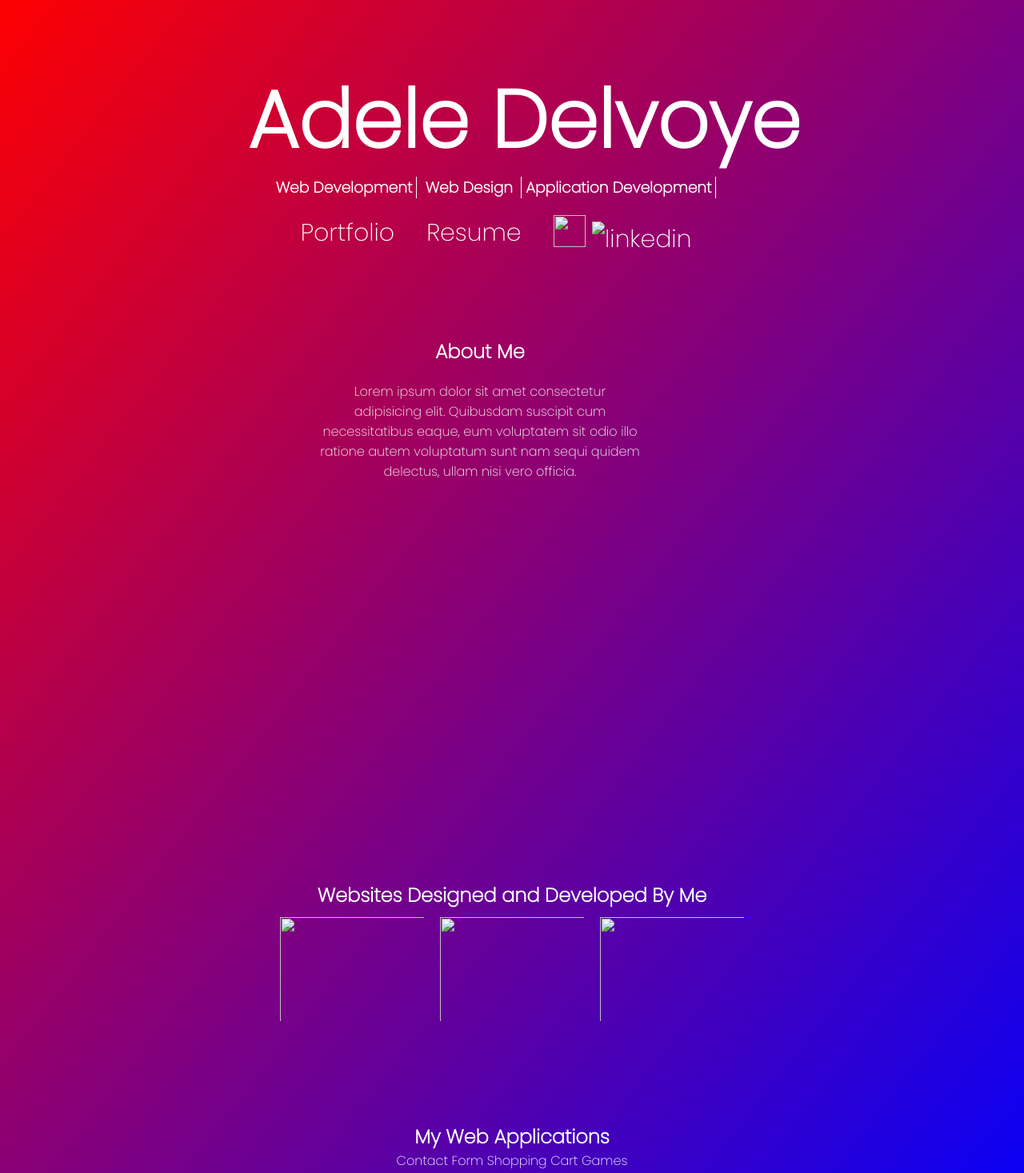
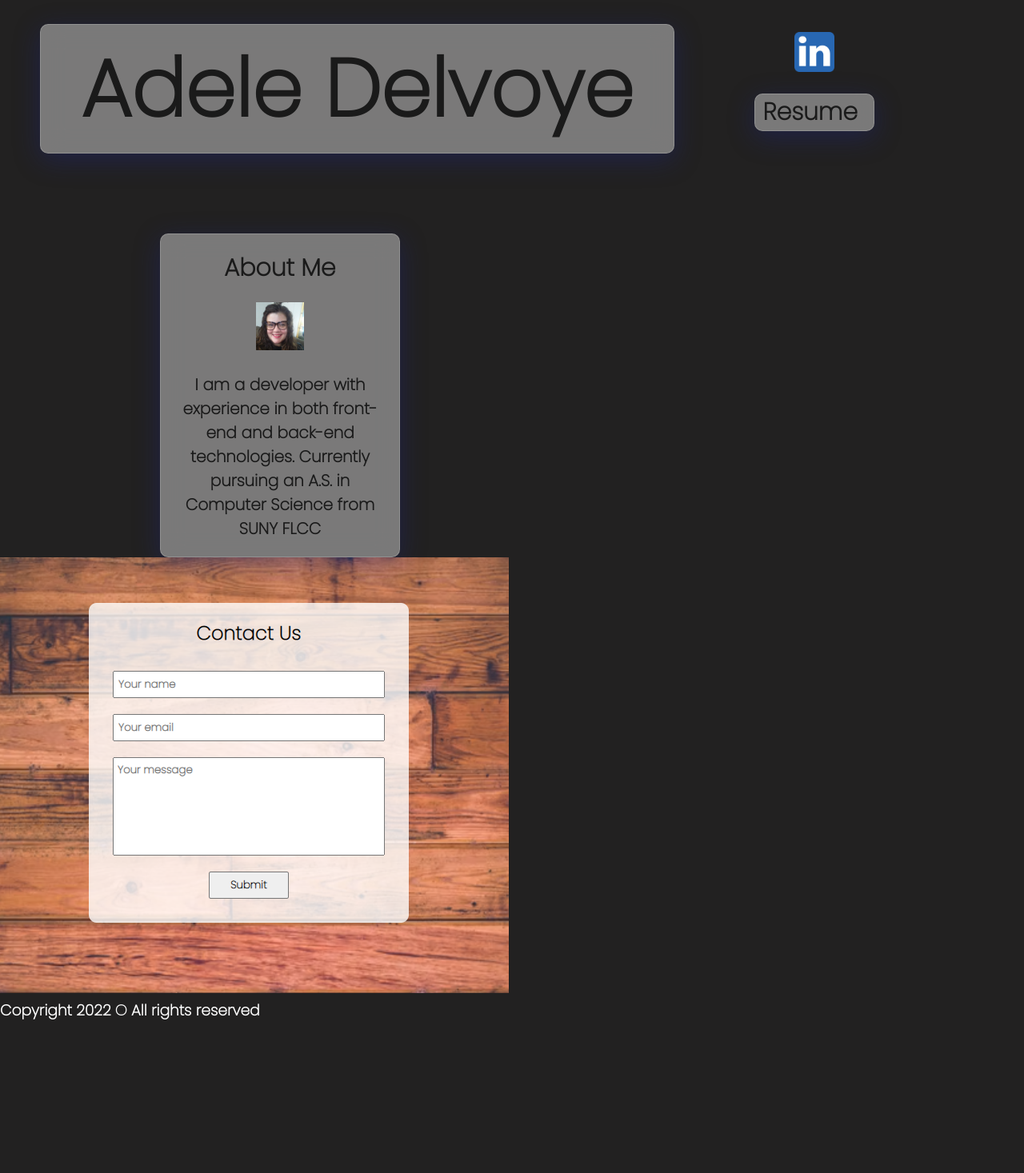
Before and after one commit to adelvoye/adelvoye.github.io, a plain HTML site: page index.html in a window 1280 px wide. Shown: the part 20-1487 px from the top of the page at 80% size. After the commit the page ends 1298 px from the top, so only its background shows below. Drawn offline with Linux system fonts and the light colour scheme.

Commit message:
glassmorphism

```diff
--- a/index.html
+++ b/index.html
@@ -13,53 +13,63 @@
 <section class="landing">
   <div class="title">
     <h1 class="name">Adele Delvoye</h1>
-    <h3 class="title"><span>Web Development</span>
-       <span>Web Design </span><span>Application Development</span></h3>
 
-</div>
-  <div class="navbar">
+
+    <nav>
       <ul>
-      <li><a href="#portfolio">Portfolio</a></li>
-      <li><a href="resume.pdf" download="resume.pdf">Resume</a></li>
-      <li><a href="https://www.github.com/adelvoye" target="blank"><img src="images/github.png" alt=""></a>
-      <a href="http://www.linkedin.com/in/adelerdelvoye" target="blank"><img src="images/linkedin.png" alt="linkedin" class="linkedin"></a></li>
+
+
+
+        <a href="http://www.linkedin.com/in/adelerdelvoye" target="blank"><img src="linkedin.png" alt="linkedin" class="linkedin"></a></li>
+
       </ul>
+    <div class="resume-btn">
+    <a href="resume.pdf" download="resume.pdf">Resume</a>
+  </nav>
   </div>
 
 
 </section>
 
-<section class="about-me">
+
+<section class="hero">
+
+
+  <div class="about-me">
   <h1>About Me</h1>
-  <p>Lorem ipsum dolor sit amet consectetur adipisicing elit. Quibusdam suscipit cum necessitatibus eaque, eum voluptatem sit odio illo ratione autem voluptatum sunt nam sequi quidem delectus, ullam nisi vero officia.</p>
+  <img src="headshot.jpg" class="headshot" alt="">
+  <p>I am a developer with experience in both front-end and back-end technologies.
+    Currently pursuing an A.S. in Computer Science from SUNY FLCC
+  </p>
+
+</div>
+
+
+
+
+
+
+
+
 </section>
 
    <section class="portfolio" id="portfolio">
+  <img src="contactform.png" alt="">
+  <img src="" alt="">
 
-  <div class="websites">
-  <h1>Websites
-  Designed and Developed By Me</h1>
 
-  <div class="website-grid">
-    <a href="DigiTech/index.html" target="blank"><img src="" alt=""></a>
-    <a href="SandyWebsite/index.html" target="blank"><img src="" alt=""></a>
-    <a href="Michael's Site/index.html" target="blank"><img src="" alt=""></a>
 
-  </div>
 
-</div>
 
-<div class="applications">
 
-  <h1>My Web Applications</h1>
 
-  <div class="app-grid">
-    <a href="#"><img src="" alt="">Contact Form</a>
-    <a href="#"><img src="" alt="">Shopping Cart</a>
-    <a href="#"><img src="" alt="">Games</a>
 
-  </div>
-</div>
+
+
+
+
+
+
 
 </section>
 
--- a/main.scss
+++ b/main.scss
@@ -9,9 +9,9 @@
 body {
   color: white;
   font-family: 'Poppins', sans-serif;
-  background: linear-gradient(to left top, blue, red);
+  background: rgb(34, 33, 33);
   background-repeat: no-repeat;
-  background: cover
+  background: cover;
 
 
 }
@@ -27,117 +27,182 @@ a {
 
 a:hover {
   color: rgb(231, 31, 107);
-  font-style: italic;
+  border-color:rgb(231, 31, 107)
 }
 
 
 
 // landing //
 
-.landing {
+  .title {
+
+    display: flex;
+    color:rgb(26, 26, 26);
+
+  nav {
+
+    margin-top: 50px;
+
+    ul {
+      list-style-type: none;
       display: flex;
-      flex-direction: column;
-      align-items: center;
-      padding-top: 100px;
+      justify-content: right;
+      padding-right: 40px;
 
 
-    .name {
-      font-size: 100px;
-      line-height: 60px;
+
+
+      img {
+        height: 50px;
+        width: auto;
+        margin: 10px;
+
+      }
 
     }
 
-    .title {
-      padding-left: 30px;
-      padding-top: 40px;
-      animation-name: fadeIn;
-      animation-duration: 2s;
+    .resume-btn {
+      color: rgb(26, 26, 26);
+      font-size: 30px;
+      border: solid white 1px;
+      border-radius: 10px;;
+      height: auto;
+      width: 150px;
+      margin-top: 10px;
+      margin-left: 100px;
+      padding-left:10px;
+      align-self: center;
+      background: rgba( 255, 255, 255, 0.4 );
+      box-shadow: 0 8px 32px 0 rgba( 31, 38, 135, 0.37 );
+      backdrop-filter: blur( 15.5px );
+      -webkit-backdrop-filter: blur( 15.5px );
+      border-radius: 10px;
+      border: 1px solid rgba( 255, 255, 255, 0.18 );
 
-      span {
-        border-right: white solid 1px;
-        padding-right: 5px;
-        padding-left: 5px;
+      a {
+
+        font-weight: bold;
+        color:rgb(26, 26, 26);
+
+
       }
 
 
 
     }
 
-    .navbar {
-      padding-top: 20px;
+  }
+
+    .resume-btn:hover {
+
+      opacity: .7;
+
+    }
+
+    .name {
+      font-size: 100px;
+      line-height: 60px;
+      color: rgb(26, 26, 26);
+      padding: 50px 50px 50px 50px;
+      margin: 50px 0px 50px 50px;
       animation-name: fadeIn;
       animation-duration: 2s;
-      display: flex;
-
-      @keyframes fadeIn {
-        from{opacity: 0}
-        to{opacity: 1}
-      }
+      background: rgba( 255, 255, 255, 0.4 );
+      box-shadow: 0 8px 32px 0 rgba( 31, 38, 135, 0.37 );
+      backdrop-filter: blur( 15.5px );
+      -webkit-backdrop-filter: blur( 15.5px );
+      border-radius: 10px;
+      border: 1px solid rgba( 255, 255, 255, 0.18 );
 
 
-      ul  {
-        list-style-type: none;
-        display: flex;
-        font-size: 30px;
+    }
 
-        li {
-          padding-right: 40px;
+  }
 
-          img {
-            height: 40px;
-            width: 40px;
-            padding: 0;
-          }
-        }
-      }
-    }
-}
+
+
 
 
 // end of landing //
 
 //about me//
 
-.about-me {
-  margin-top: 100px;
-  margin-left: 400px;
-  width: 400px;
-  text-align: center;
 
-  h1 {
-    padding-bottom: 20px;
-  }
+.hero {
+
+  display: flex;
+  flex-direction: column;
+  justify-content: center;
+  margin-top: 50px;
+  margin-left: 100px;
+
+
+
+
+    .about-me {
+      text-align: center;
+      align-items: center;
+      margin-left: 100px;
+      width: 300px;
+      height: auto;
+      padding: 20px;
+      color: rgb(26, 26, 26);
+      font-size: 20px;
+      font-weight: bold;
+      background: rgba( 255, 255, 255, 0.4 );
+      box-shadow: 0 8px 32px 0 rgba( 31, 38, 135, 0.37 );
+      backdrop-filter: blur( 15.5px );
+      -webkit-backdrop-filter: blur( 15.5px );
+      border-radius: 10px;
+      border: 1px solid rgba( 255, 255, 255, 0.18 );
+
+
+      .headshot {
+        height: 100px;;
+        width: auto;
+        padding: 20px;
+      }
+
+    img {
+      height: 40px;
+      width: auto;
+    }
+
+
+
 
 }
+
 
 //end of about me//
 
 
 // Portfolio//
 
-.websites {
-  text-align: center;
-  margin-top: 500px;
+.portfolio {
+  display: flex;
+  justify-content: space-around;
+  align-items: center;
+  margin-top: 100px;
 
 
-.website-grid {
-  display: flex;
-  justify-content: center;
+  h1 {
+    margin-bottom: 0;
+  }
+
+
+
+
 
 
   img {
-    height: 150px;
-    width: 200px;
-    padding: 10px;
+    height: 100px;
+    width: auto;
+    margin: 10px;
   }
 }
-}
 
-.applications {
-  text-align: center;
-  margin-top: 100px;
-  margin-bottom: 100px;
-}
+
 
 
 
@@ -148,12 +213,12 @@ a:hover {
 
 //footer//
 footer {
-  max-height: 10%;
+  max-height: 50px;;
   width: 100%;
   text-align: center;
   padding: 10px;
   font-size: 12px;
-
+   border-top: white solid 1px;
 
 
 }
@@ -172,3 +237,9 @@ footer {
   from{transform: translateY(0)}
   to{transform: translateY(-100)}
 }
+
+
+
+
+
+}
```
Also changed, not shown: background.jpg (added), contactform.png (added), headshot.jpg (added), main.css, 1 other file. Lines whose indentation alone changed are shown as unchanged.
